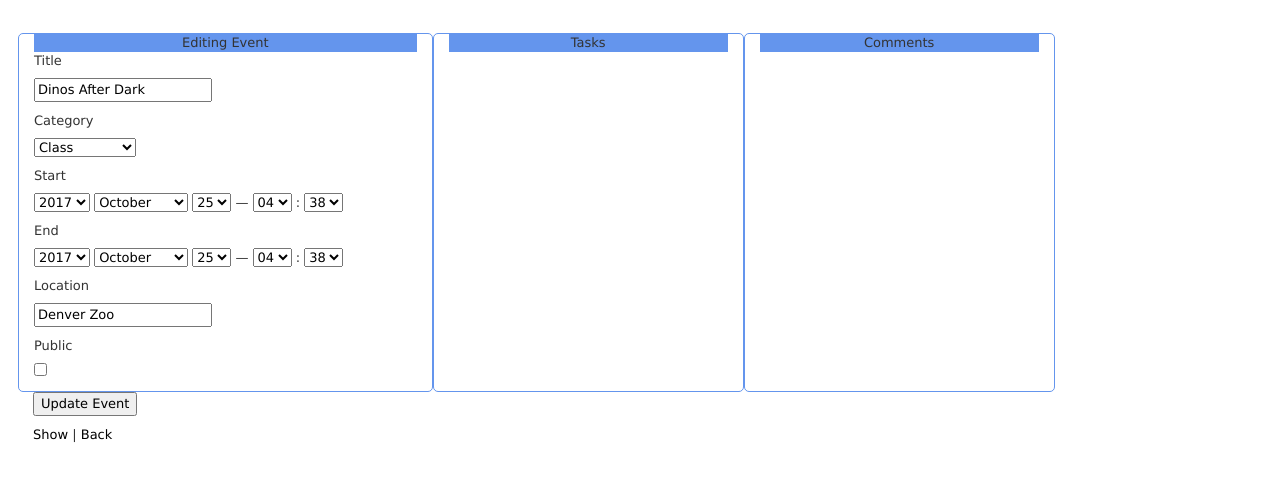
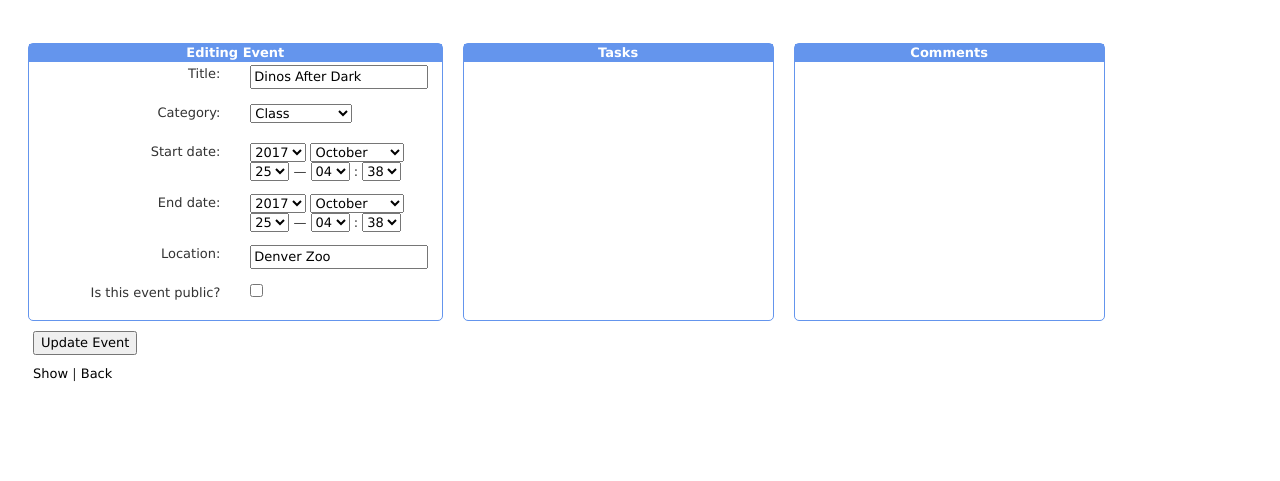
Before and after one commit to dillon-blanksma/AACSchedulingApp, a Rails app: page /events/11/edit in a window 1280 px wide. Shown: the top 481 px of the page. Run offline with Rails 7, Linux system fonts and the light colour scheme; a user stored in the database is signed in; data comes from the database, SQL or seed files in the repository; style sheets or scripts are compiled from the project's sources.

Commit message:
EDITING EVENT UI work

```diff
--- a/app/assets/stylesheets/application.css
+++ b/app/assets/stylesheets/application.css
@@ -17,10 +17,14 @@
 .section {
     border-radius: 5px;
     border: 1px solid cornflowerblue;
+    padding: 0px;
+    margin: 10px;
 }
 .section-header {
     background-color: cornflowerblue;
     text-align: center;
+    color: white;
+    font-weight: bold;
 }
 
 .section-body {
@@ -30,3 +34,15 @@
 .section-footer {
 
 }
+
+.right-justify {
+    text-align: right;
+}
+
+.left-justify {
+    text-align: left;
+}
+
+.row-padding {
+    padding-top: 3px;
+}
--- a/app/views/events/_eventsForm.html.erb
+++ b/app/views/events/_eventsForm.html.erb
@@ -14,47 +14,51 @@
       <div class="col-md-4 section">
         <div class="section-header">Editing Event</div>
 
-        <div class="field">
-          <%= f.label :title %>
-          <%= f.text_field :title, id: :event_title %>
+        <div class="row row-padding field">
+          <div class="col-sm-6 right-justify"><%= f.label 'Title:' %></div>
+          <div class="col-sm-6 left-justify"><%= f.text_field :title, id: :event_title %></div>
         </div>
 
-        <div class="field">
-          <%= f.label 'Category' %>
-          <%= f.collection_select :category_id, Event.categories, :first, :last, id: :event_category_id %>
+        <div class="row row-padding field">
+          <div class="col-sm-6 right-justify"><%= f.label 'Category:' %></div>
+          <div class="col-sm-6 left-justify"><%= f.collection_select :category_id, Event.categories, :first, :last %></div>
         </div>
 
-        <div class="field">
-          <%= f.label :start %>
-          <%= f.datetime_select :start, id: :event_start %>
+        <div class="row row-padding field">
+          <div class="col-sm-6 right-justify"><%= f.label 'Start Date:' %></div>
+          <div class="col-sm-6 left-justify"><%= f.datetime_select :start, id: :event_start %></div>
         </div>
 
-        <div class="field">
-          <%= f.label :end %>
-          <%= f.datetime_select :end, id: :event_end %>
+        <div class="row row-padding field">
+          <div class="col-sm-6 right-justify"><%= f.label 'End Date:' %></div>
+          <div class="col-sm-6 left-justify"><%= f.datetime_select :end, id: :event_end %></div>
         </div>
 
-        <div class="field">
-          <%= f.label :location %>
-          <%= f.text_field :location, id: :event_location %>
+        <div class="row row-padding field">
+          <div class="col-sm-6 right-justify"><%= f.label 'Location:' %></div>
+          <div class="col-sm-6 left-justify"><%= f.text_field :location, id: :event_location %></div>
         </div>
 
-        <div class="field">
-          <%= f.label 'Public' %>
-          <%= f.check_box :ispublic, id: :event_ispublic %>
+        <div class="row row-padding field">
+          <div class="col-sm-6 right-justify"><%= f.label 'Is this event public?' %></div>
+          <div class="col-sm-6 left-justify"><%= f.check_box :ispublic, id: :event_ispublic %></div>
         </div>
       </div>
+
       <!-- Tasks Section -->
       <div class="col-md-3 section">
         <div class="section-header">Tasks</div>
+        <div class="section-body">
 
+        </div>
       </div>
 
       <!-- Comments Section -->
       <div class="col-md-3 section">
         <div class="section-header">Comments</div>
+        <div class="section-body">
 
-
+        </div>
       </div>
     </div>
 
--- a/app/views/events/index.html.erb
+++ b/app/views/events/index.html.erb
@@ -15,7 +15,7 @@
     <%= link_to 'New Event', new_event_path, {:class => 'new-event-button'} %>
   </div>
 
-  <div class="col-md-9">
+  <div class="col-md-8">
     <%= month_calendar events: @events, attribute: :start, end_attribute: :end do |date, events| %>
         <%= date.day %>
 
```
